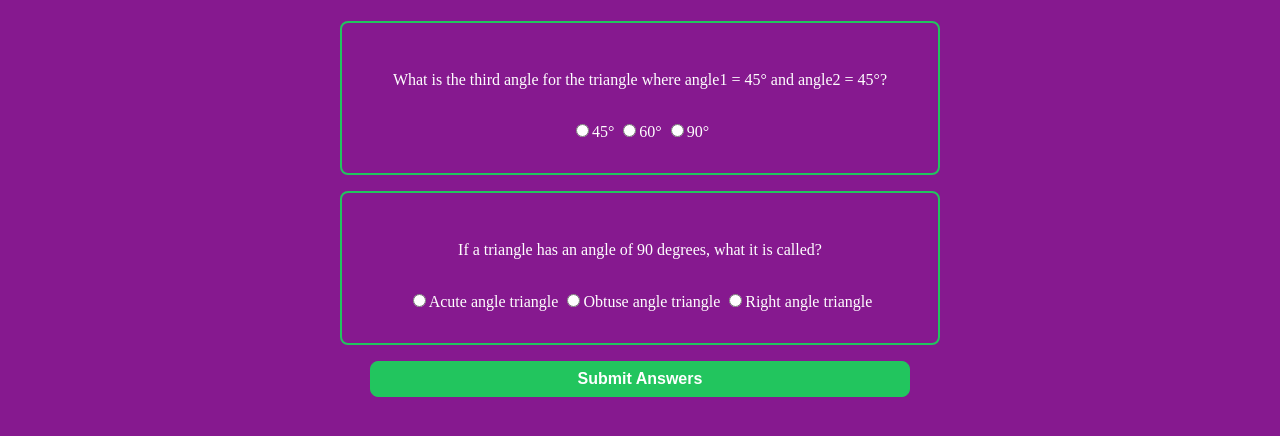
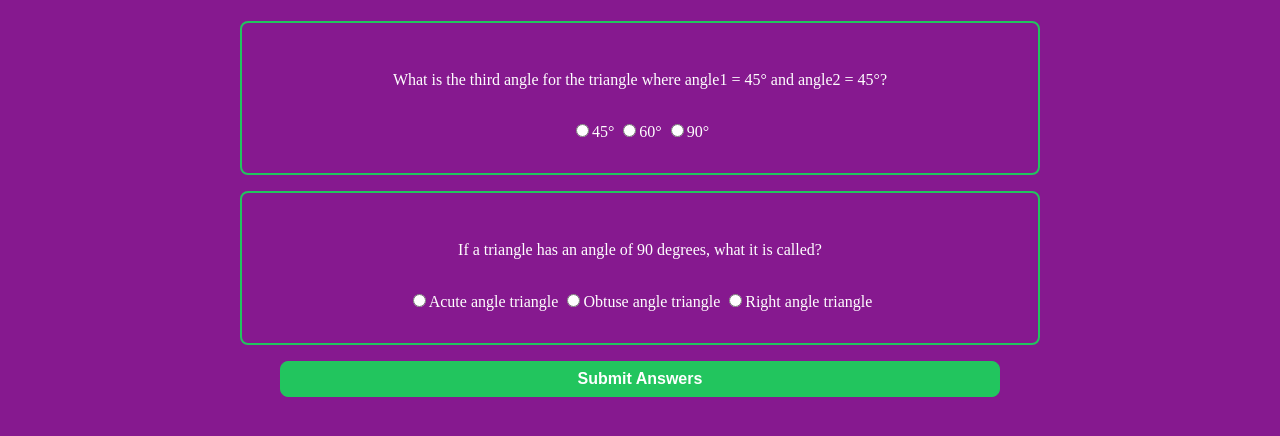
Before and after one commit to Kothalkarpriya/fun_with_traingle, a plain HTML site: page quiz.html in a window 1280 px wide. Shown: the part 180-616 px from the top of the page. Drawn offline with Linux system fonts and the light colour scheme.

Commit message:
fix styling

```diff
--- a/style.css
+++ b/style.css
@@ -96,7 +96,7 @@ h2{
     width:90%;
     text-align: center;
     margin: auto;
-    max-width: 600px;
+    max-width: 800px;
 }
 .qst-container{
     padding: 2rem;
@@ -111,3 +111,15 @@ h2{
 .button{
    align-content: center;
 }
+
+/* footer{
+    background-color: var(--primary-color);
+    padding: 1rem;
+margin-top: 1rem;
+    /* position: fixed ; */
+    /* bottom: 0px;
+    width: 100%;
+/* }
+h4{
+    text-align: center;
+} */
```
Also changed, not shown: area.html (+3 -0 lines), hypoteneous.html (+4 -2 lines), index.html (+3 -0 lines), quiz.html (+3 -0 lines).
